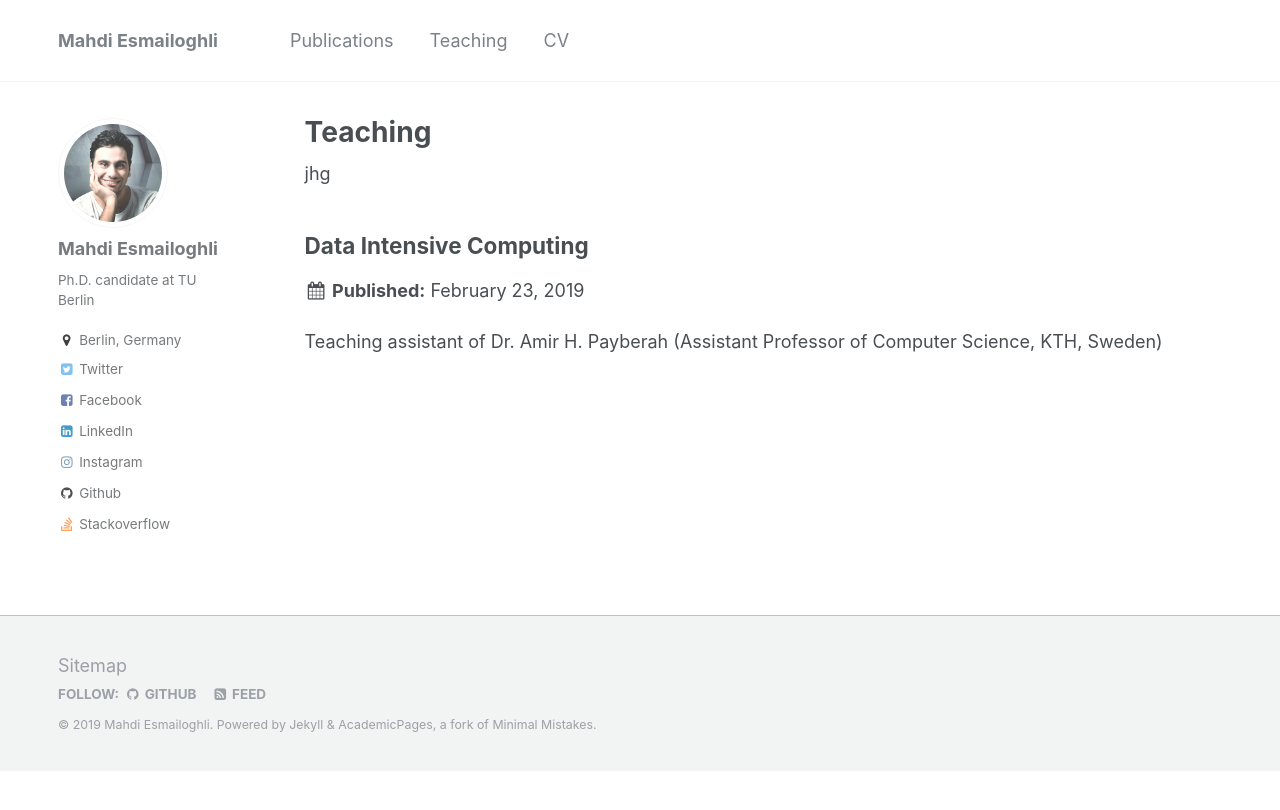
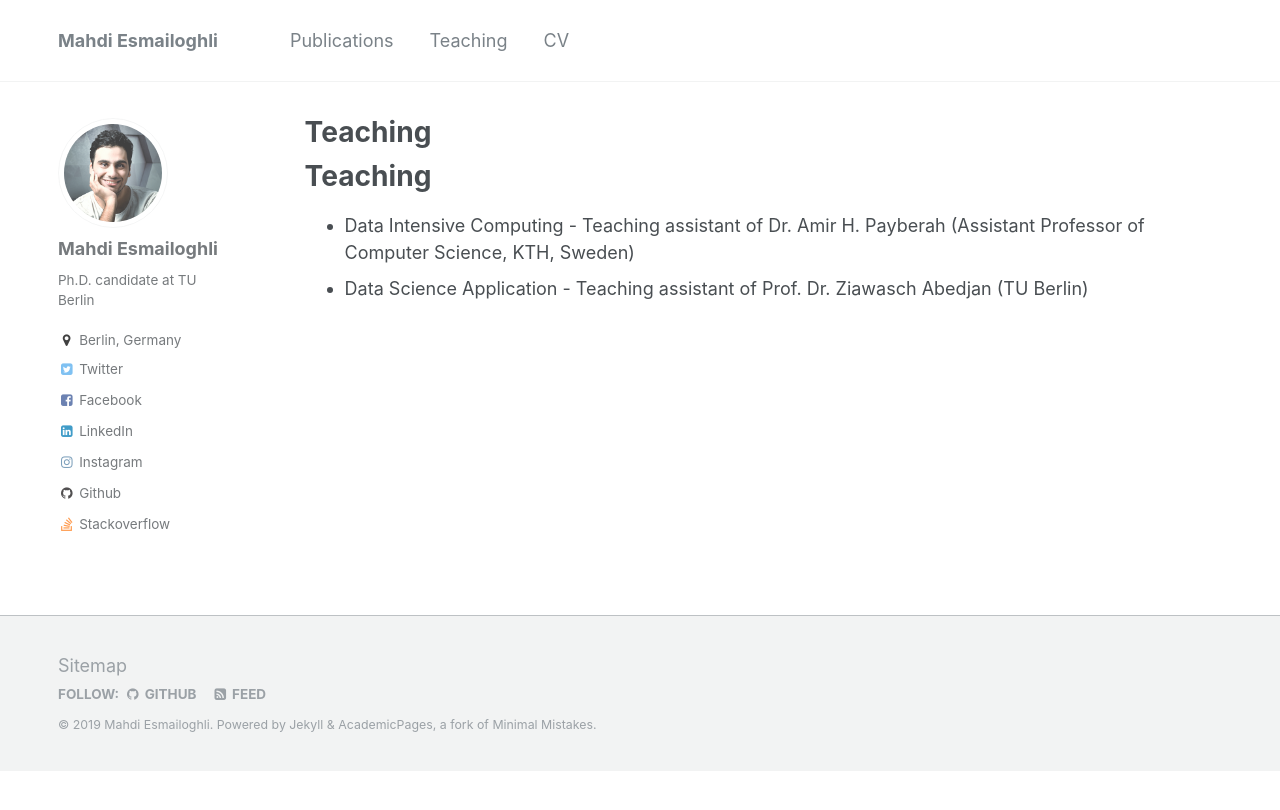
Before and after one commit to esmailoghli/esmailoghli.github.io, a Jekyll site: the page built from _pages/teaching.html, in a window 1280 px wide. Shown: the top 810 px of the page. Built offline with Jekyll 4.4.1, drawn with Linux system fonts in a browser that asks for light colours.

Commit message:
Update teaching.html

```diff
--- a/_pages/teaching.html
+++ b/_pages/teaching.html
@@ -4,8 +4,11 @@ title: "Teaching"
 permalink: /teaching/
 author_profile: true
 ---
-jhg
+
 {% include base_path %}
- {% for post in site.teaching reversed %}
-  {% include archive-single.html %}
-{% endfor %}
+
+<h1>Teaching</h1>
+<ul>
+<li>Data Intensive Computing - Teaching assistant of Dr. Amir H. Payberah (Assistant Professor of Computer Science, KTH, Sweden)</li>
+<li>Data Science Application - Teaching assistant of Prof. Dr. Ziawasch Abedjan (TU Berlin)</li>
+</ul>
```
